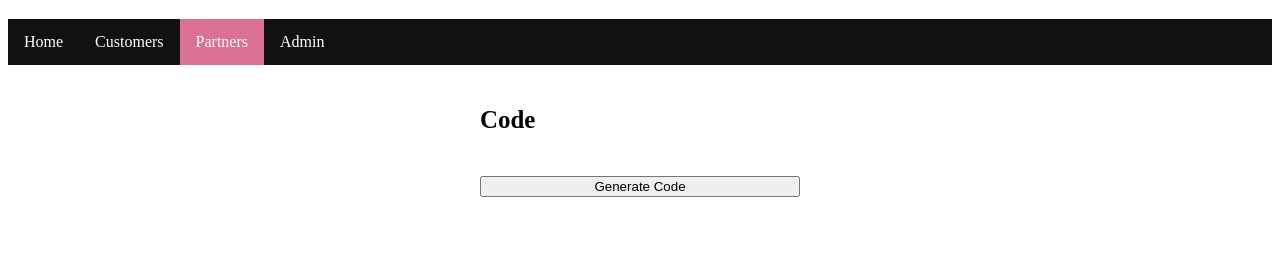
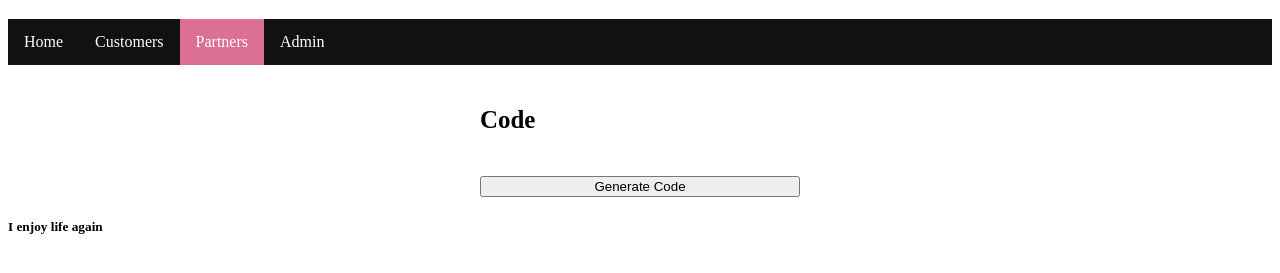
Before and after one commit to Oliveoil13/ChikasReferrals, a plain HTML site: page partners.html in a window 1280 px wide. Shown: the part 61-334 px from the top of the page. Drawn offline with Linux system fonts and the light colour scheme.

Commit message:
happiness

```diff
--- a/partners.html
+++ b/partners.html
@@ -31,6 +31,9 @@
             <h5 id="code">Code</h5>
             <button onclick="MakeCode()">Generate Code</button>
         </div>
+        <div>
+            <h5>I enjoy life again</h5>
+        </div>
 
     </body>
     <script src="generateCode.js"></script>
```
